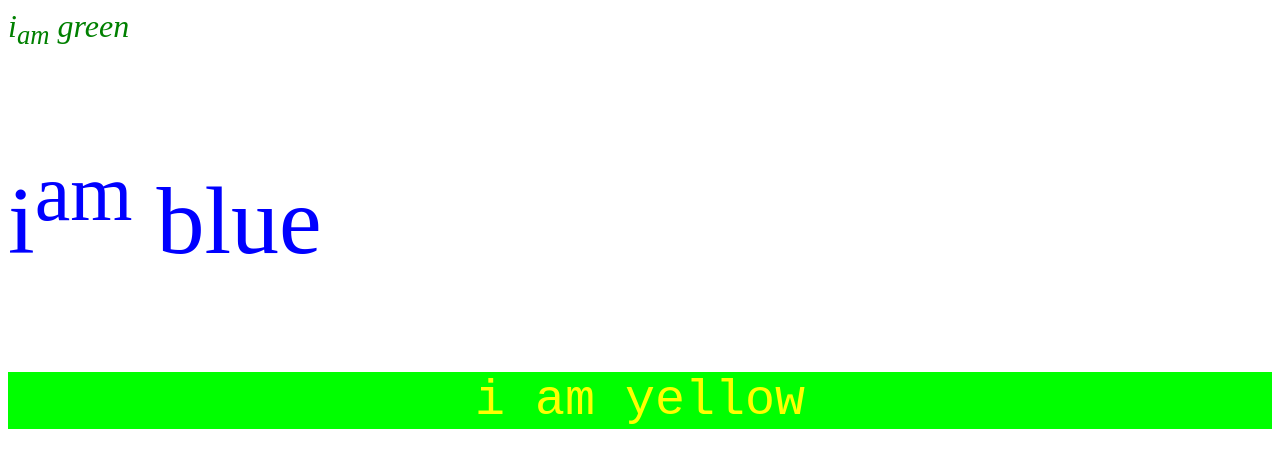
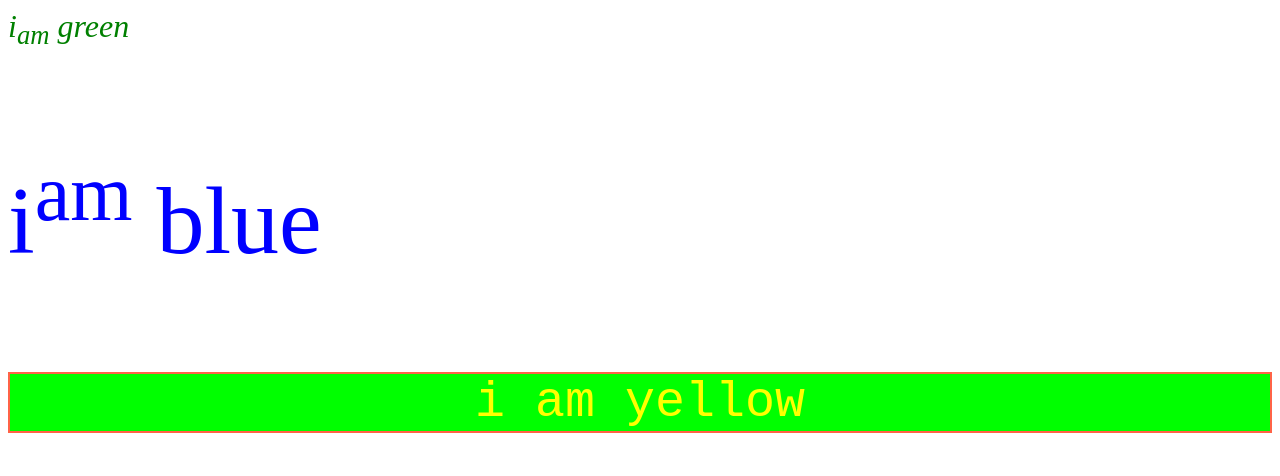
Before and after one commit to AnwarKawsar/Dev-1.0, a plain HTML site: page index.html in a window 1280 px wide. Shown: the part 751-1227 px from the top of the page. Drawn offline with Linux system fonts and the light colour scheme.

Commit message:
tomato color border

```diff
--- a/index.html
+++ b/index.html
@@ -8,6 +8,7 @@
             line 2 <br>
             line 3
         </p>
+        <!-- <p>all all</p>  -->
         <pre style="font-size: 60px;">
               my
                 name
@@ -18,7 +19,7 @@
         <hr>
         <p style="color: green;font-size: 200%;"><em>i<sub>am</sub> green</em></p>
         <p style="font-size: 600%; color:blue ;">i<sup>am</sup> blue</p>
-        <p style="text-align: center; color: yellow;font-size: 50px; ; font-family: 'Courier New', Courier, monospace; background-color: lime;">i am yellow</p>
+        <p  style= " border:2px solid tomato; text-align: center; color: yellow;font-size: 50px; ; font-family: 'Courier New', Courier, monospace; background-color: lime;">i am yellow</p>
         <table></table>
         <button>HI</button><br>
         <a href="http://www.google.com"><strong> <del>google</del> <ins>Pink</ins> </strong></a> <br>
```
